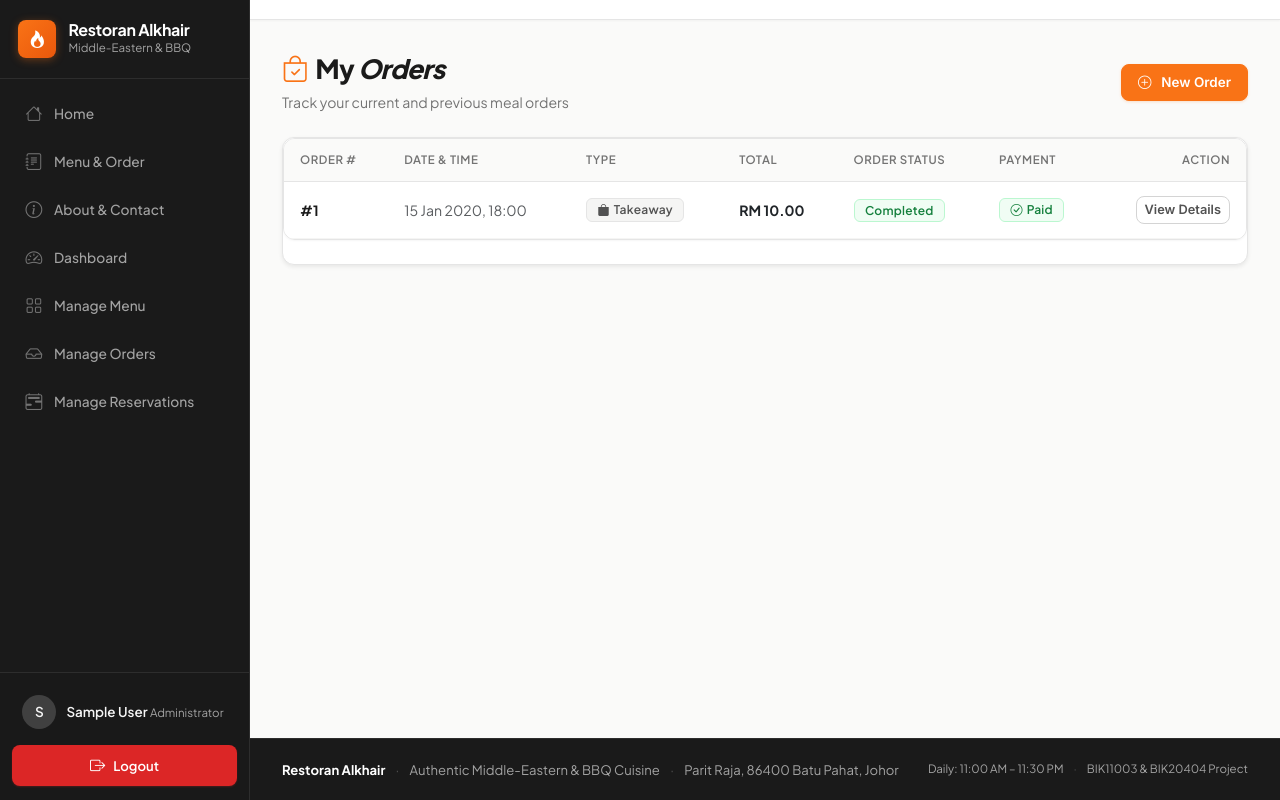
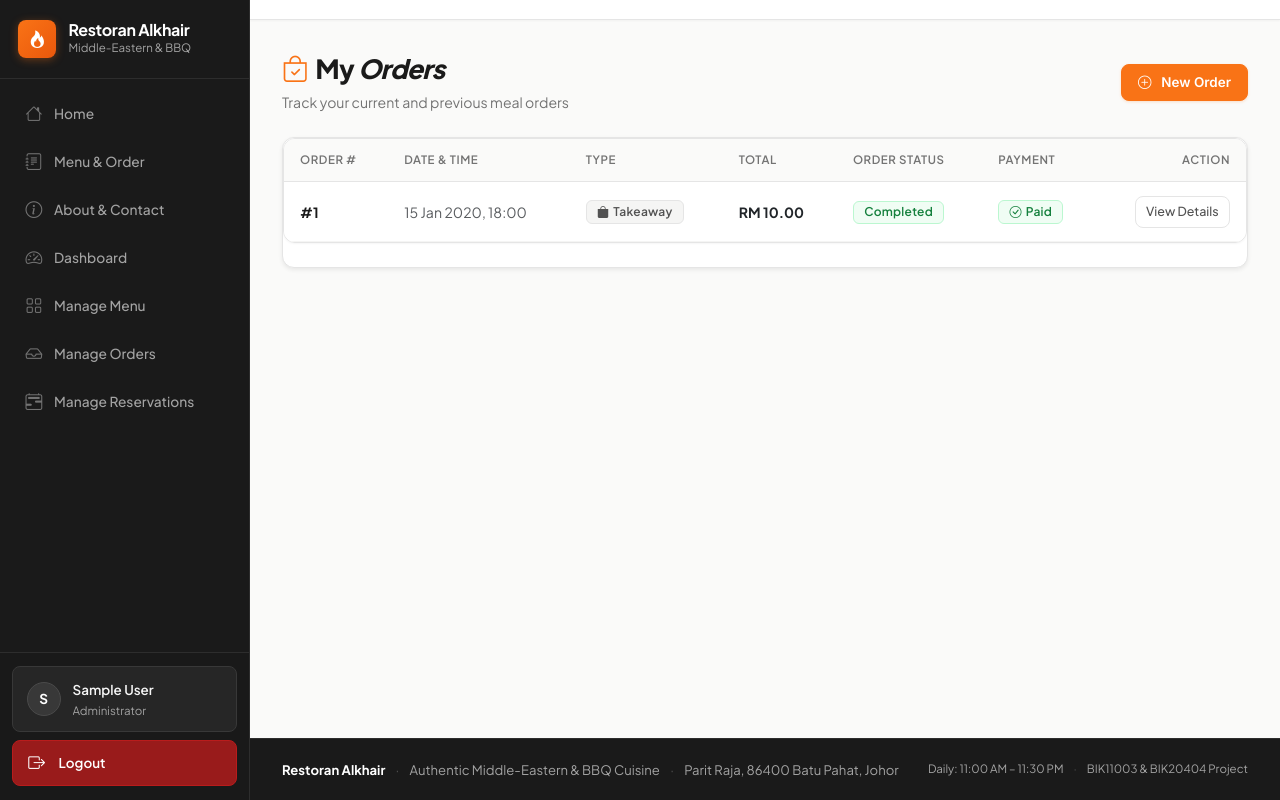
Before and after one commit to mohammad-jowel/Alkhair-Order-and-Reservation-System, a Django app: page /orders/my-orders/ in a window 1280 px wide. Run offline with Django 5.2, Linux system fonts and the light colour scheme; a user stored in the database is signed in; tables that the repository leaves empty hold one stand-in row (values such as "Sample post").

Commit message:
UI: Add user profile card container and outline, soften logout red, and align logout orientation

```diff
--- a/main/static/css/style.css
+++ b/main/static/css/style.css
@@ -270,28 +270,34 @@ textarea:focus-visible {
 .sidebar-user {
     display: flex;
     align-items: center;
-    gap: 10px;
-    padding: 0.5rem 0.65rem;
+    gap: 12px;
+    padding: 0.65rem 0.85rem;
     border-radius: var(--radius-sm);
-    color: #d4d4d4;
+    background-color: #262626;
+    border: 1px solid #383838;
+    color: #f5f5f5;
     text-decoration: none;
-    transition: background 0.15s;
+    margin-bottom: 0.5rem;
+    transition: all 0.15s ease;
 }
 .sidebar-user:hover {
-    background: var(--sidebar-hover);
+    background-color: #2d2d2d;
+    border-color: #484848;
     color: #ffffff;
+    text-decoration: none;
 }
 
 .sidebar-user-avatar {
     width: 34px;
     height: 34px;
     border-radius: 50%;
-    background: #404040;
-    color: #f5f5f5;
+    background: #383838;
+    border: 1px solid #4a4a4a;
+    color: #ffffff;
     display: flex;
     align-items: center;
     justify-content: center;
-    font-weight: 600;
+    font-weight: 700;
     font-size: 0.85rem;
     flex-shrink: 0;
 }
@@ -307,11 +313,13 @@ textarea:focus-visible {
     white-space: nowrap;
     overflow: hidden;
     text-overflow: ellipsis;
-    line-height: 1.2;
+    line-height: 1.25;
 }
 .sidebar-user-role {
+    display: block;
     font-size: 0.72rem;
     color: #a3a3a3;
+    margin-top: 2px;
 }
 
 /* ========================================================
@@ -776,33 +784,36 @@ textarea:focus-visible {
     line-height: 1;
 }
 
-/* Sidebar Red Logout Button */
+/* Sidebar Red Logout Button — Left-Aligned & Refined Muted Red */
 .btn-sidebar-logout {
     display: flex;
     align-items: center;
-    justify-content: center;
-    gap: 8px;
+    justify-content: flex-start;
+    gap: 12px;
     width: 100%;
-    padding: 0.55rem 0.75rem;
-    background-color: #dc2626 !important;
+    padding: 0.55rem 0.85rem;
+    background-color: #991b1b !important;
+    border: 1px solid #b91c1c !important;
     color: #ffffff !important;
-    border: none !important;
     border-radius: var(--radius-sm);
-    font-size: 0.82rem;
+    font-size: 0.84rem;
     font-weight: 600;
     cursor: pointer;
-    transition: background-color 0.15s ease;
-    box-shadow: 0 1px 2px rgba(220, 38, 38, 0.25);
+    transition: background-color 0.15s ease, border-color 0.15s ease;
 }
 
 .btn-sidebar-logout:hover {
-    background-color: #b91c1c !important;
+    background-color: #7f1d1d !important;
+    border-color: #991b1b !important;
     color: #ffffff !important;
 }
 
 .btn-sidebar-logout i {
-    font-size: 0.95rem;
+    width: 20px;
+    text-align: center;
+    font-size: 1.05rem;
     color: #ffffff !important;
+    flex-shrink: 0;
 }
 
 /* Form Controls */
@@ -855,6 +866,63 @@ textarea:focus-visible {
     border-bottom: 1px solid var(--border-light);
     font-size: 0.88rem;
     color: var(--text-main);
+}
+
+/* Reduced, Gentle Table Row Hover */
+.table-hover > tbody > tr {
+    transition: background-color 0.15s ease;
+}
+
+.table-hover > tbody > tr:hover > * {
+    --bs-table-hover-bg: #fafaf9 !important;
+    background-color: #fafaf9 !important;
+    color: inherit;
+    box-shadow: none !important;
+}
+
+/* Table Row Action Buttons */
+.btn-table-action {
+    display: inline-flex;
+    align-items: center;
+    gap: 4px;
+    padding: 0.3rem 0.65rem;
+    font-size: 0.78rem;
+    font-weight: 500;
+    border-radius: var(--radius-sm);
+    background-color: #ffffff;
+    border: 1px solid var(--border);
+    color: var(--text-secondary);
+    text-decoration: none;
+    transition: background-color 0.15s ease, border-color 0.15s ease;
+}
+
+.btn-table-action:hover {
+    background-color: var(--bg-subtle);
+    border-color: #cbd5e1;
+    color: var(--dark);
+    text-decoration: none;
+}
+
+.btn-table-action-danger {
+    display: inline-flex;
+    align-items: center;
+    gap: 4px;
+    padding: 0.3rem 0.65rem;
+    font-size: 0.78rem;
+    font-weight: 500;
+    border-radius: var(--radius-sm);
+    background-color: #ffffff;
+    border: 1px solid #fecaca;
+    color: #dc2626;
+    text-decoration: none;
+    cursor: pointer;
+    transition: background-color 0.15s ease, border-color 0.15s ease;
+}
+
+.btn-table-action-danger:hover {
+    background-color: #fef2f2;
+    border-color: #f87171;
+    color: #b91c1c;
 }
 
 /* Badges */
--- a/main/templates/orders/manage_orders.html
+++ b/main/templates/orders/manage_orders.html
@@ -98,7 +98,7 @@
                                 </form>
                             </td>
                             <td class="text-end">
-                                <a href="{% url 'orders:order_detail' order.order_id %}" class="btn btn-sm btn-outline-secondary py-1 px-2">
+                                <a href="{% url 'orders:order_detail' order.order_id %}" class="btn-table-action">
                                     View
                                 </a>
                             </td>
--- a/main/templates/orders/my_orders.html
+++ b/main/templates/orders/my_orders.html
@@ -70,13 +70,13 @@
                                 </td>
                                 <td class="text-end">
                                     <div class="d-inline-flex gap-1">
-                                        <a href="{% url 'orders:order_detail' order.order_id %}" class="btn btn-sm btn-outline-secondary py-1 px-2" style="font-size: 0.8rem;">
+                                        <a href="{% url 'orders:order_detail' order.order_id %}" class="btn-table-action">
                                             View Details
                                         </a>
                                         {% if order.order_status == 'pending' %}
                                             <form method="post" action="{% url 'orders:cancel_order' order.order_id %}" class="d-inline">
                                                 {% csrf_token %}
-                                                <button type="submit" class="btn btn-sm btn-outline-danger py-1 px-2" style="font-size: 0.8rem;" data-confirm="Are you sure you want to cancel Order #{{ order.order_id }}?">
+                                                <button type="submit" class="btn-table-action-danger" data-confirm="Are you sure you want to cancel Order #{{ order.order_id }}?">
                                                     Cancel
                                                 </button>
                                             </form>
```
